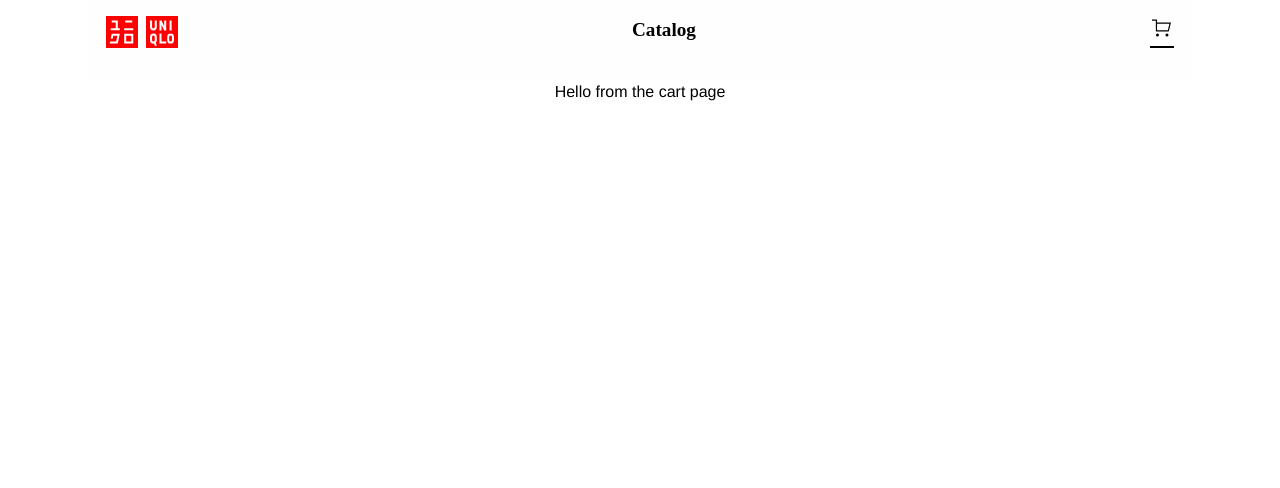
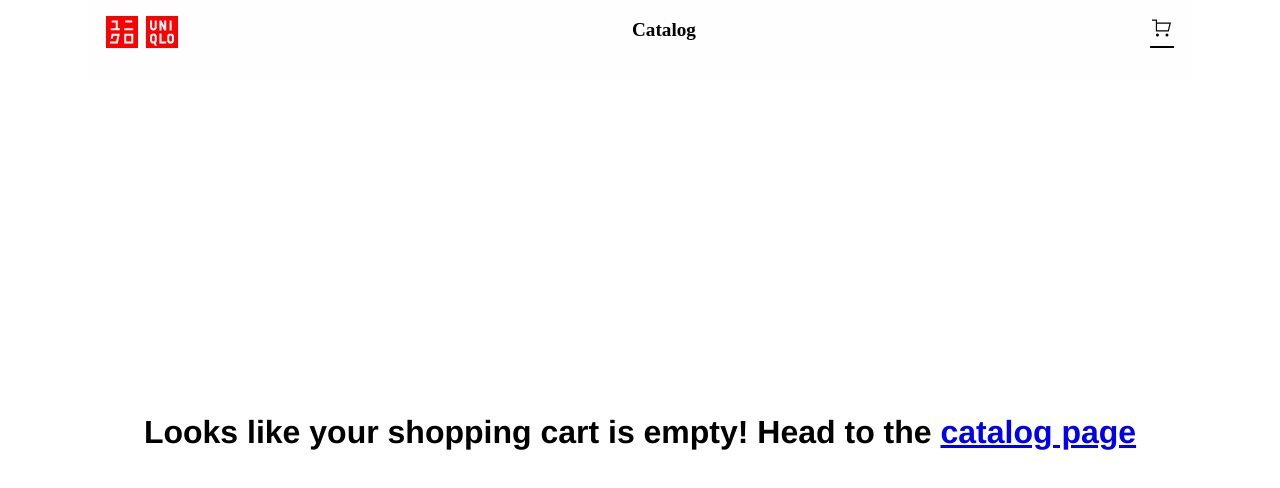
Before and after one commit to Proxtron/shopping-cart, a React (Vite) app: page /cart in a window 1280 px wide. Shown: the top 488 px of the page. Built offline with nearby package versions, Linux system fonts and the light colour scheme; a web font is replaced by a local one.

Commit message:
Layout initial page structure and headings for cart page

```diff
--- a/src/App.jsx
+++ b/src/App.jsx
@@ -9,7 +9,7 @@ function App() {
     setNumberInCart(numberInCart + amount);
   }
 
-  const context = {addToNumberInCart}
+  const context = {numberInCart, addToNumberInCart}
   return (
     <>
       <Header numberInCart={numberInCart}/>
--- a/src/feature/cart/CartPage.jsx
+++ b/src/feature/cart/CartPage.jsx
@@ -1,9 +1,31 @@
+import PropTypes from "prop-types";
+import { useOutletContext, Link } from "react-router";
+import styles from "./CartPage.module.css";
+
 const CartPage = () => {
+    const {numberInCart} = useOutletContext();
+    if(numberInCart === 0) {
+        return <div className={styles.cartPageEmpty}><h1>Looks like your shopping cart is empty! Head to the <Link to="/catalog">catalog page</Link></h1></div>;
+    }
+
     return (
-        <div>
-            Hello from the cart page
+        <div className={styles.cartPage}>
+            <h1 className={styles.heading}>Shopping Cart</h1>
+            <div className={styles.cartWrapper}>
+                <div className={styles.itemsSection}>
+
+                </div>
+                <div className={styles.summarySection}>
+                    <h2>Order Summary</h2>
+                    <h2>{numberInCart} item(s)</h2>
+                </div>
+            </div>
         </div>
     );
 }
 
+CartPage.propTypes = {
+    numberInCart: PropTypes.number.isRequired,
+}
+
 export default CartPage;
--- /dev/null
+++ b/src/feature/cart/CartPage.module.css
@@ -0,0 +1,16 @@
+.cartPageEmpty {
+    min-height: 90vh;
+    align-items: center;
+    justify-content: center;
+    display: flex;
+}
+
+.cartPage {
+    padding: 1rem 0;
+    text-align: left;
+}
+
+.cartWrapper {
+    display: grid;
+    grid-template-columns: repeat(2, 1fr);
+}
```
Also changed, not shown: 1 other file (tests, documents, lock files or other folders).
